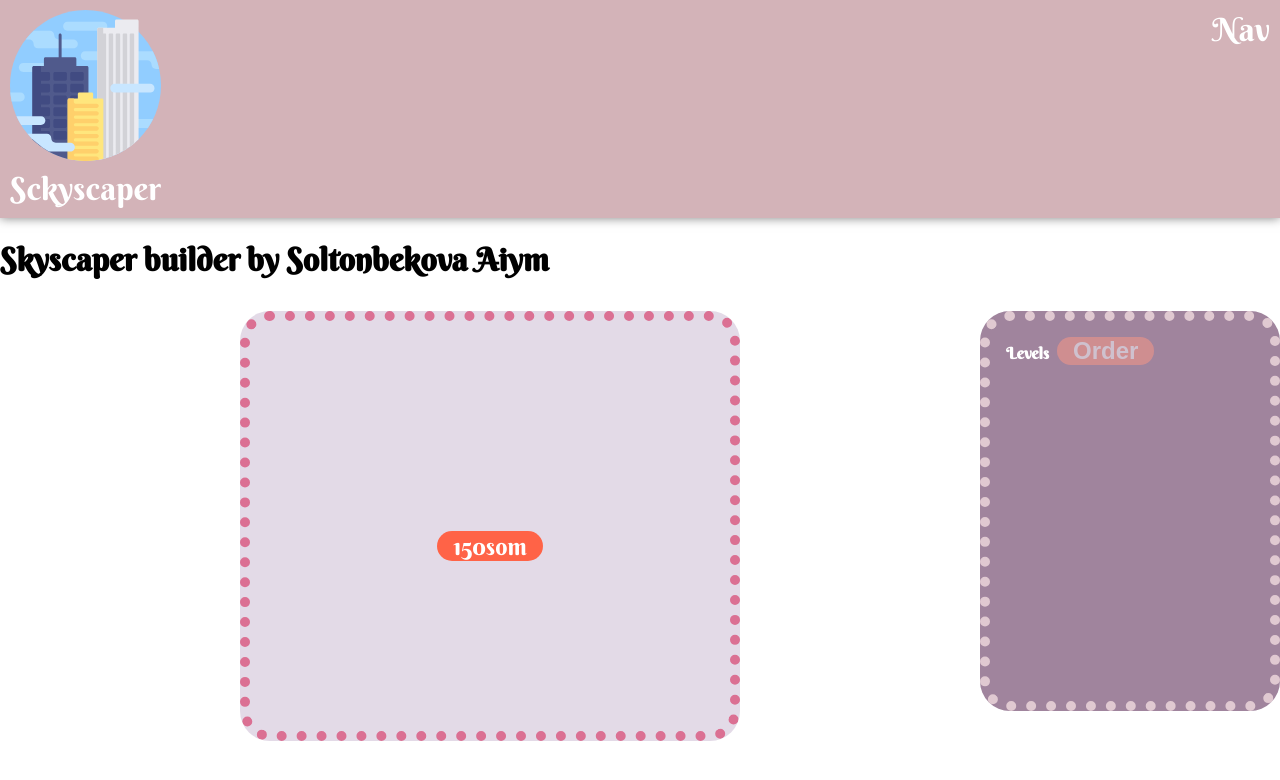
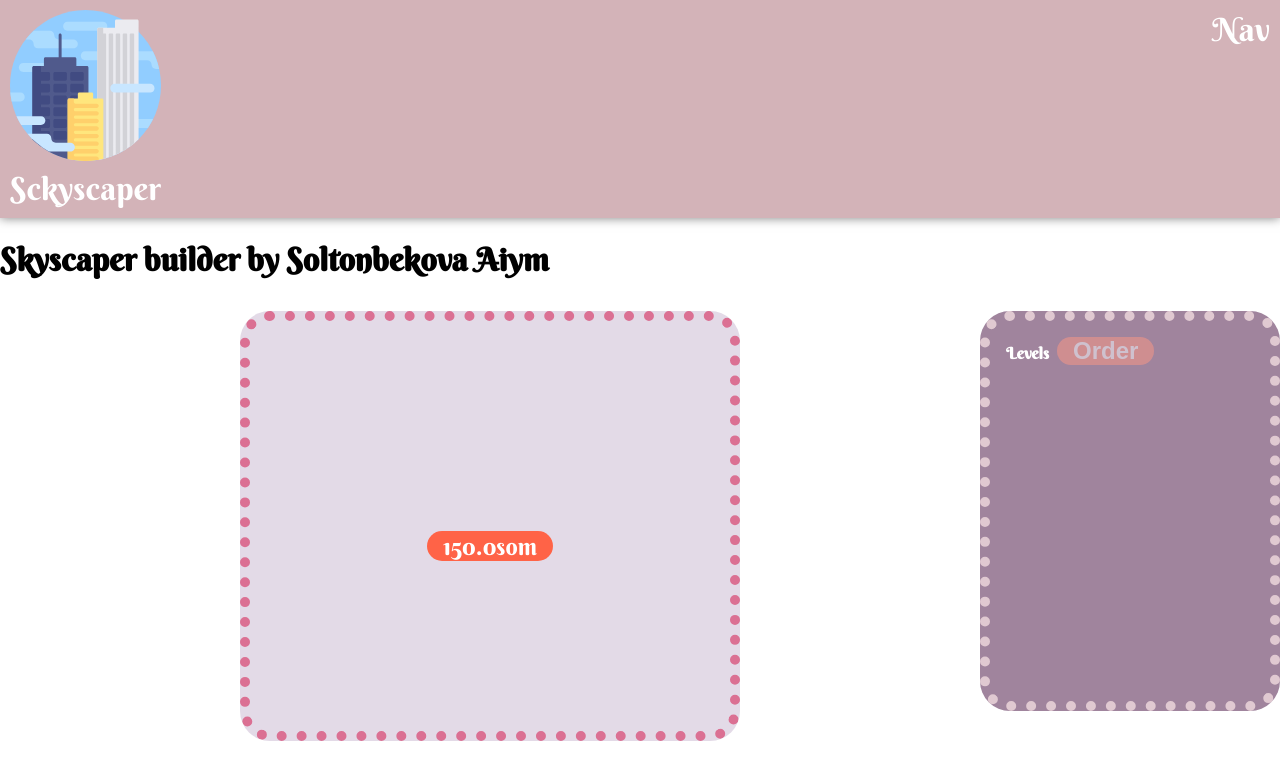
Before and after one commit to soltonbekov-aiymkyz/builder, a React (Create React App) app: page / in a window 1280 px wide. Shown: the top 780 px of the page. Built offline with nearby package versions, Linux system fonts and the light colour scheme; no server answers.

Commit message:
corrected some comeponents

```diff
--- a/src/components/SkyscaperBuilder/SkyscaperControls/SkyscaperControls.js
+++ b/src/components/SkyscaperBuilder/SkyscaperControls/SkyscaperControls.js
@@ -17,7 +17,7 @@
         type={level}
         addLevel={addLevel}
         removeLevel={removeLevel}
-        //  key={level}
+        /* key={level}*/
              count={level[level]}
       />
     )
--- a/src/components/SkyscaperBuilder/SkyscaperPreview/SkyscaperPreview.js
+++ b/src/components/SkyscaperBuilder/SkyscaperPreview/SkyscaperPreview.js
@@ -4,7 +4,7 @@
     const result = [];
 for (const level in levels){
     for (let i=0; i<levels[level]; i++){
-    result.push(<SkyscaperLevel  type={level}/>)
+    result.push(<SkyscaperLevel  /* key={level + i}*/ type={level}/>)
 }
 }
 return (
@@ -14,7 +14,7 @@
             className ={classes.levels}/>
             {result}
         </div>
-    <div className={classes.price}>{price}som</div>
+    <div className={classes.price}>{price.toFixed(1)}som</div>
     </div>
 );}
 export default SkyscaperPreview;
```
